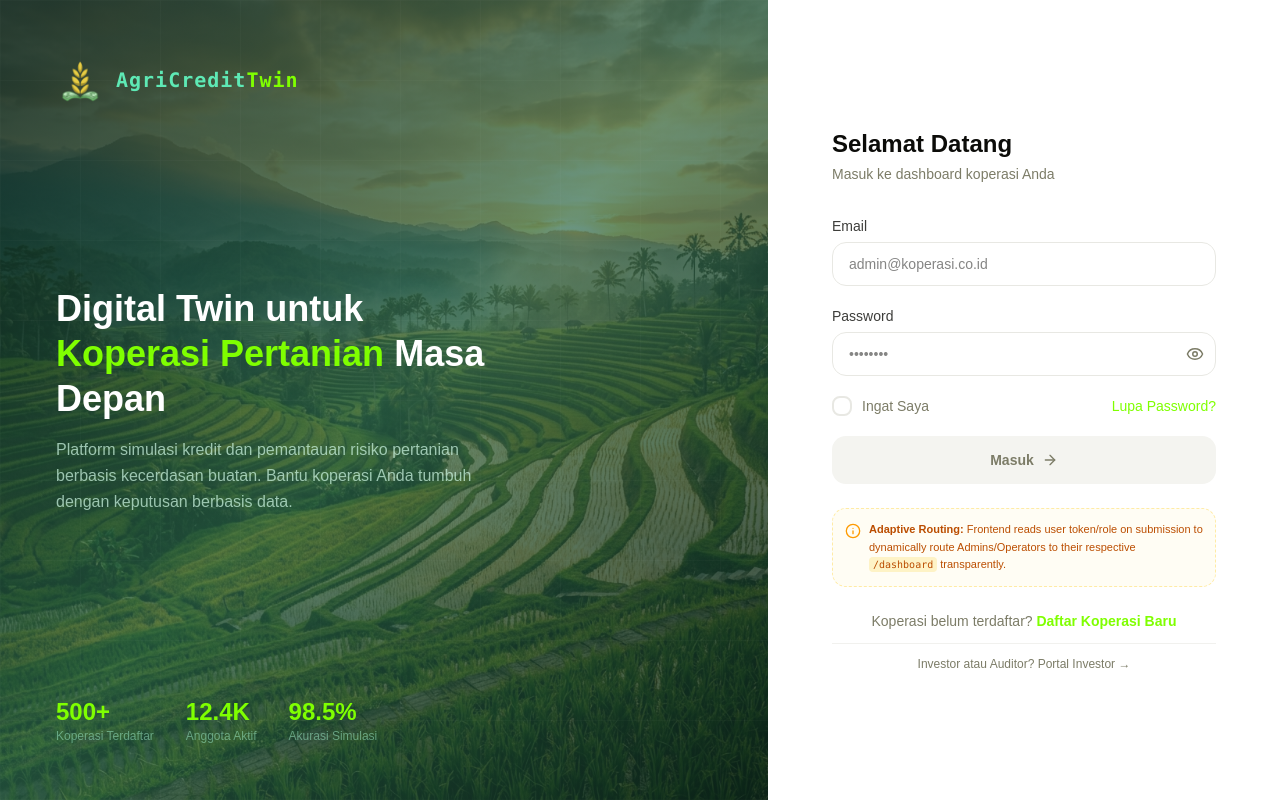
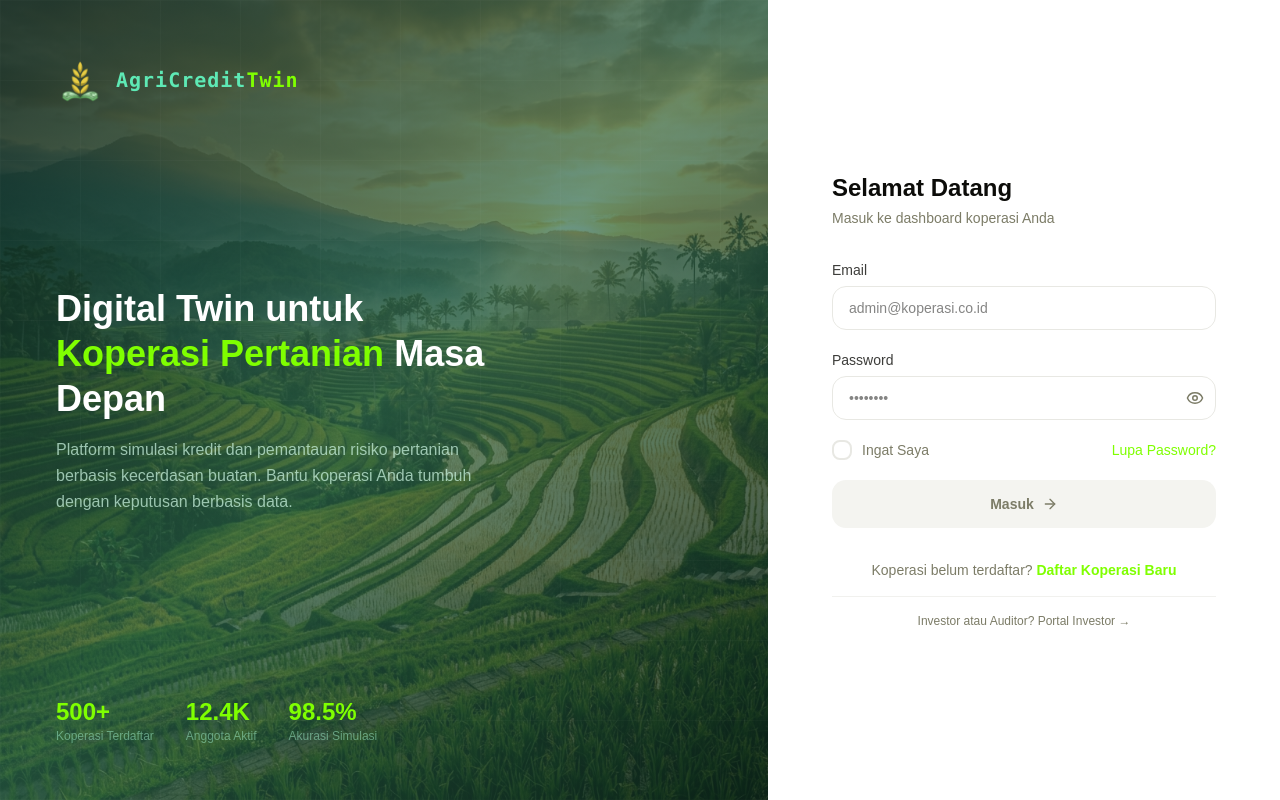
Before and after one commit to renhartoz/AgriCreditTwin, a React (Vite) app in the folder client/: page /auth/login in a window 1280 px wide. Built offline with nearby package versions, Linux system fonts and the light colour scheme.

Commit message:
fixed chart issue

```diff
--- a/client/src/pages/Analytics.jsx
+++ b/client/src/pages/Analytics.jsx
@@ -8,7 +8,6 @@ import {
   Award,
   ChevronDown,
   Check,
-  Lock,
   FileSpreadsheet,
   Activity,
   ArrowUpRight,
@@ -585,12 +584,6 @@ function Analytics() {
 
           <div className="flex flex-col sm:flex-row items-stretch sm:items-center gap-3">
 
-            <div className="flex items-center gap-2 px-3 py-1.5 rounded-full bg-emerald-50 dark:bg-emerald-950/40 border border-emerald-200 dark:border-emerald-800/60 text-emerald-700 dark:text-emerald-450 text-xs font-semibold">
-              <Lock className="w-3.5 h-3.5" />
-              <span>Agregat Anonim (Tanpa NIK/KTP)</span>
-            </div>
-
-
             <div className="relative">
               <button
                 type="button"
--- a/client/src/pages/RiskDashboard.jsx
+++ b/client/src/pages/RiskDashboard.jsx
@@ -644,7 +644,7 @@ function RiskDashboard() {
                   <XAxis dataKey="month" stroke="#94a3b8" tick={{ fontSize: 10, fontWeight: 500 }} />
                   <YAxis stroke="#94a3b8" tick={{ fontSize: 10 }} tickFormatter={(v) => `${v}%`} width={45} />
                   <Tooltip content={<ChartTooltip />} />
-                  <Area type="monotone" dataKey="pd" stroke="none" fill="url(#pdGradient)" />
+                  <Area type="monotone" dataKey="pd" name="PD" stroke="none" fill="url(#pdGradient)" />
                   <Line
                     type="monotone"
                     dataKey="pd"
@@ -652,7 +652,7 @@ function RiskDashboard() {
                     strokeWidth={2.5}
                     dot={{ stroke: risk.chartColor, strokeWidth: 2, r: 3, fill: '#fff' }}
                     activeDot={{ r: 5, strokeWidth: 2 }}
-                    name="PD (%)"
+                    name="Probabilitas Gagal Bayar (%)"
                   />
                   <ReferenceLine y={5} stroke="#10b981" strokeDasharray="3 3" strokeWidth={1.5}>
                   </ReferenceLine>
--- a/client/src/pages/auth/Login.jsx
+++ b/client/src/pages/auth/Login.jsx
@@ -1,6 +1,6 @@
 import { useState } from 'react';
 import { Link } from 'react-router-dom';
-import { Loader2, ArrowRight, Info } from 'lucide-react';
+import { Loader2, ArrowRight } from 'lucide-react';
 import AuthLogo from '@/components/auth/AuthLogo';
 import PasswordInput from '@/components/auth/PasswordInput';
 
@@ -193,24 +193,8 @@ export default function Login() {
 
 
           <div
-            className="mt-6 p-3 rounded-xl border border-dashed border-amber-300/40 bg-amber-50/50"
+            className="mt-8 text-center space-y-4"
             style={{ animation: 'auth-fade-up 0.4s ease-out 0.2s both' }}
-          >
-            <div className="flex items-start gap-2">
-              <Info className="w-4 h-4 text-amber-500 shrink-0 mt-0.5" />
-              <p className="text-[11px] text-amber-700 leading-relaxed">
-                <span className="font-bold">Adaptive Routing:</span> Frontend reads user token/role
-                on submission to dynamically route Admins/Operators to their respective{' '}
-                <code className="px-1 py-0.5 bg-amber-100 rounded text-[10px] font-mono">/dashboard</code>{' '}
-                transparently.
-              </p>
-            </div>
-          </div>
-
-
-          <div
-            className="mt-6 text-center space-y-3"
-            style={{ animation: 'auth-fade-up 0.4s ease-out 0.3s both' }}
           >
             <p className="text-sm text-muted-foreground">
               Koperasi belum terdaftar?{' '}
```
